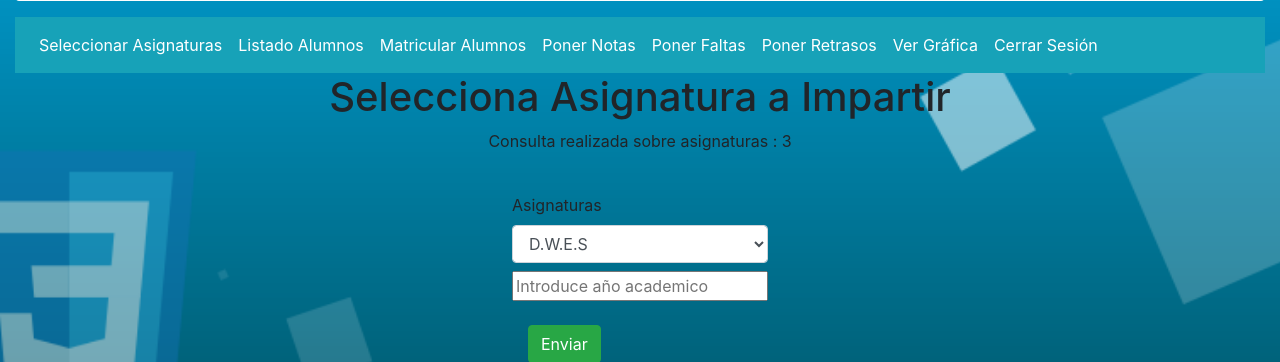
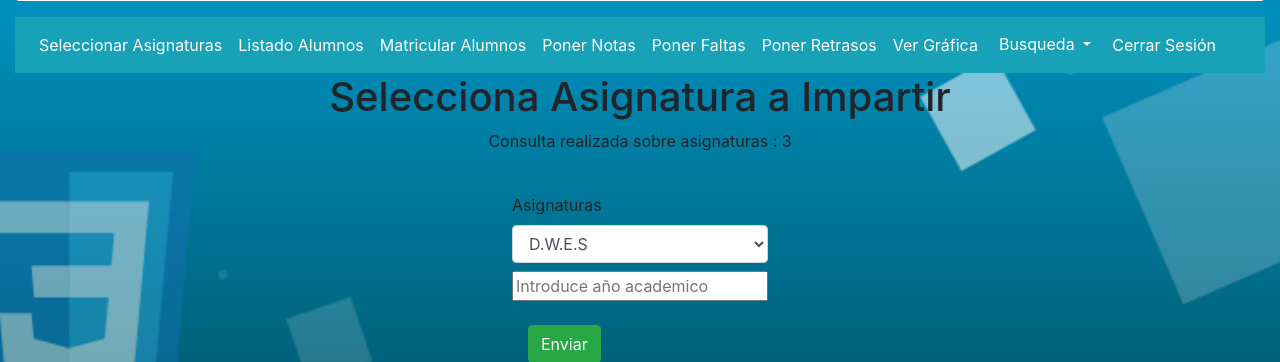
Before and after one commit to Miguel14-git/Proyecto_Fin_De_Grado_DAW, a PHP site: page /Asignaturas.php in a window 1280 px wide. Shown: the part 331-693 px from the top of the page. Run offline with PHP 8.4, Linux system fonts and the light colour scheme; the visitor is signed in with stand-in values (Sample User, id 1); data comes from the database, SQL or seed files in the repository.

Commit message:
Página Principal

```diff
--- a/Pagina_Principal.php
+++ b/Pagina_Principal.php
@@ -58,10 +58,18 @@ comprobar_sesion();
                             <li class="nav-item active">
                                 <a class="nav-link text-white" href="Grafica.php">Ver Gráfica</a>
                             </li>
-                            <!--
                             <li class="nav-item active">
-                                <a class="nav-link text-white" href="#">Búsqueda</a>
-                            </li>-->
+                                <div class="dropdown">
+                                    <button class="btn btn-info dropdown-toggle" type="button" id="dropdownMenuButton" data-toggle="dropdown" aria-haspopup="true" aria-expanded="false">
+                                        Busqueda
+                                    </button>
+                                    <div class="dropdown-menu" aria-labelledby="dropdownMenuButton">
+                                        <a class="dropdown-item" href="BusquedaAsi.php">Asignaturas Impartidas</a>
+                                        <!--<a class="dropdown-item" href="#">Another action</a>
+                                        <a class="dropdown-item" href="#">Something else here</a>-->
+                                    </div>
+                                </div>
+                            </li>
                             <li class="nav-item active">
                                 <a class="nav-link text-white" href="Logout.php">Cerrar Sesión</a>
                             </li>
```
